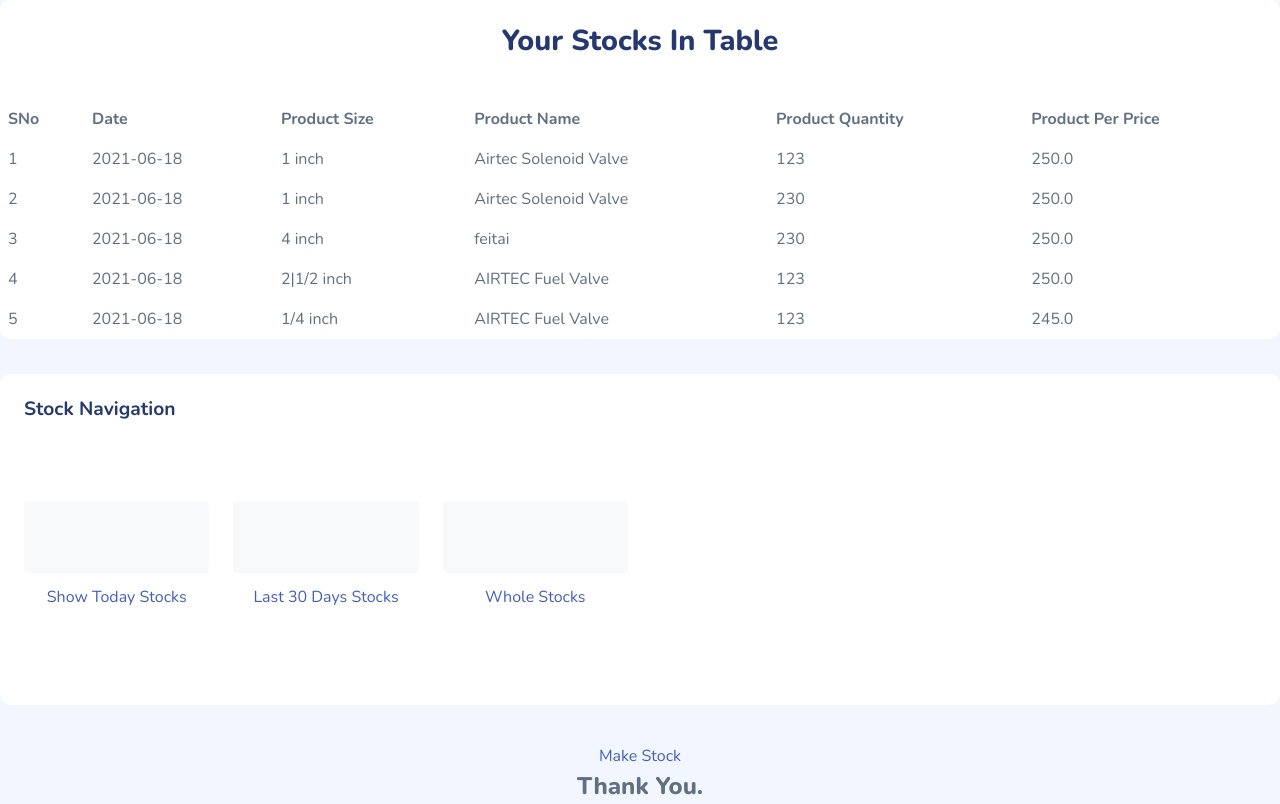
After one commit to mohammedmijan/stocks, a Flask app: page /all_stocks in a window 1280 px wide. The commit adds this page. Run offline with Flask 2, Linux system fonts and the light colour scheme; data comes from the database, SQL or seed files in the repository; some libraries are stand-ins or nearby versions.

Commit message:
NewFeatures2_about_whole_stocks

```diff
--- a/app.py
+++ b/app.py
@@ -88,6 +88,8 @@ def todayStock():
     engine=create_engine('sqlite:///TDS.db')
     Server_of_today.to_sql('TDS' , engine , if_exists='replace')
 
+
+
 #Calling Pages
 @app.route('/' , methods=['GET', 'POST'])
 def stocks():
@@ -101,6 +103,13 @@ def stocks():
         db.session.add(stocks)
         db.session.commit()
     return render_template("stocks.html")
+
+
+
+@app.route("/all_stocks")
+def all_stocks():
+    stocks = Sheet.query.all()
+    return render_template('all_stocks.html' , stocks=stocks)
 
 
 @app.route("/show_daily_stocks")
--- /dev/null
+++ b/templates/all_stocks.html
@@ -0,0 +1,47 @@
+{% extends 'base.html' %}
+{% block body %}
+<section class="section">
+    <div class="row" id="table-borderless">
+        <div class="col-12">
+            <div class="card">
+                <div class="card-header">
+                    <h4 class="card-title">
+                        <p class="command">Your Stocks In Table</p>
+                    </h4>
+                </div>
+                <div class="card-content">
+                    <!-- table with no border -->
+                    <div class="table-responsive">
+                        <table class="table table-borderless mb-0">
+                            <thead>
+                                <tr>
+                                    <th scope='col'>SNo</th>
+                                    <th scope='col'>Date</th>
+                                    <th scope='col'>Product Size</th>
+                                    <th scope='col'>Product Name</th>
+                                    <th scope='col'>Product Quantity</th>
+                                    <th scope='col'>Product Per Price</th>
+                                </tr>
+                            </thead>
+                            <tbody>
+
+                                {% for stock in stocks %}
+                                <tr>
+                                    <td class="text-bold-500">{{loop.index}}</td>
+                                    <td class="text-bold-500">{{stock.date_created}}</td>
+                                    <td class="text-bold-500">{{stock.product_size}} inch</td>
+                                    <td>{{stock.product_name}}</td>
+                                    <td>{{stock.product_quantity}}</td>
+                                    <td>{{stock.product_per_price}}</td>
+                                </tr>
+                                {% endfor %}
+
+                            </tbody>
+                        </table>
+                    </div>
+                </div>
+            </div>
+        </div>
+    </div>
+</section>
+{% endblock body %}
--- a/templates/base.html
+++ b/templates/base.html
@@ -76,8 +76,8 @@
             </div>
         </div>
     </div>
-    <div id="main">
-        <div class="page-heading">
+    <div id="#main">
+        <div class="#page-heading">
             {% block body %}
 
 
@@ -114,6 +114,18 @@
                                             Last 30 Days Stocks</a>
                                     </div>
                                 </li>
+                                <li class="col-6 col-lg-4 col-md-3 col-2 mb-4" data-tags="alarm clock">
+                                    <div class="p-3 py-4 mb-2 bg-light text-center rounded">
+                                        <svg class="bi" width="1em" height="1em" fill="currentColor">
+                                            <use
+                                                xlink:href="{{ url_for('static', filename='assets/vendors/bootstrap-icons/bootstrap-icons.svg#alarm-fill') }}" />
+                                        </svg>
+                                    </div>
+                                    <div class="name text-muted text-decoration-none text-center pt-1">
+                                        <a href="/all_stocks" rel="noopener noreferrer">
+                                            Whole Stocks</a>
+                                    </div>
+                                </li>
                             </ul>
                         </div>
                     </div>
--- a/templates/stocks.html
+++ b/templates/stocks.html
@@ -40,7 +40,7 @@
                 </div>
                 <div class="col-lg-4 mb-1">
                     <div class="input-group mb-3">
-                        <span class="input-group-text" id="basic-addon2"></span>
+                        <span class="input-group-text" id="basic-addon2">PQ</span>
                         <input type="number" class="form-control" placeholder="Product Quantity"
                             name="product_quantity">
                     </div>
```
